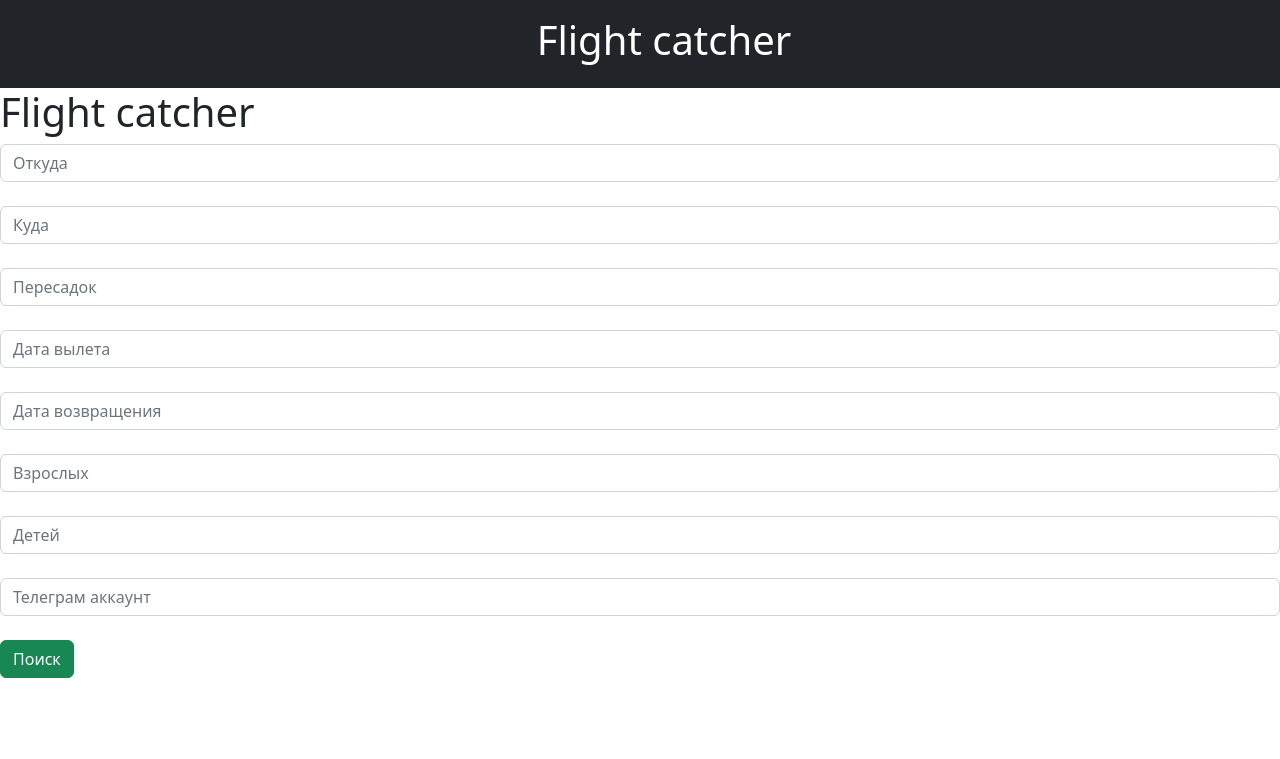
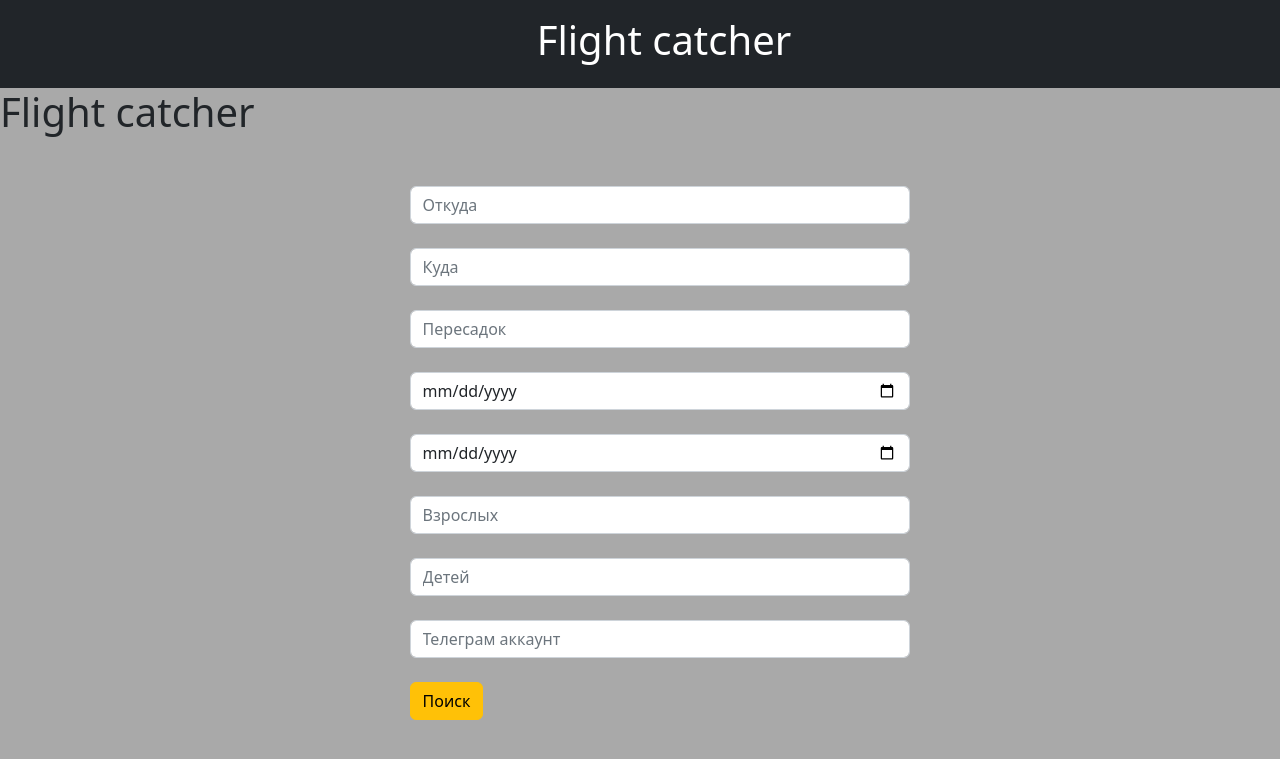
Before and after one commit to asbabushkin/Flight_catcher, a Django app: page / in a window 1280 px wide. Shown: the top 759 px of the page. Run offline with Django 4.2, Linux system fonts and the light colour scheme; some libraries are stand-ins or nearby versions.

Commit message:
Static files added to the project. First css added.

```diff
--- a/flight_catcher/backlog.txt
+++ b/flight_catcher/backlog.txt
@@ -1,4 +1,4 @@
-* доработать форму NewSearchForm:
+* доработать форму SearchForm:
     - если дата введена не в формате гггг-мм-дд, перевести ее в нужный формат (или сделать виджет ввода);
     - ребенок не может лететь без взрослого;
     - если установлен флаг "перелет в один конец", поле "дата обратного вылета" деактивирована;
@@ -9,4 +9,4 @@
     - поле 'num_children' должно быть не более 10;
     - поле 'telegr_acc' должно начинаться на '@';
 
-*
+* добавить виджет для полей дата вылета и дата возвращения формы SerchForm.
--- a/flight_catcher/flight_catcher/settings.py
+++ b/flight_catcher/flight_catcher/settings.py
@@ -123,7 +123,10 @@ USE_TZ = True
 # https://docs.djangoproject.com/en/4.1/howto/static-files/
 
 STATIC_URL = 'static/'
+STATICFILES_DIRS = [
+    BASE_DIR / "static",
 
+]
 # Default primary key field type
 # https://docs.djangoproject.com/en/4.1/ref/settings/#default-auto-field
 
--- a/flight_catcher/flight_catcher/urls.py
+++ b/flight_catcher/flight_catcher/urls.py
@@ -16,10 +16,13 @@ Including another URLconf
 from django.contrib import admin
 from django.urls import path, include
 from flight_search.views import *
+from django.conf import settings
+from django.conf.urls.static import static
+
 
 urlpatterns = [
     path('admin/', admin.site.urls),
     path('', include('flight_search.urls')),
-]
+] + static(settings.STATIC_URL, document_root=settings.STATIC_ROOT)
 
 handler404 = pageNotFound
--- a/flight_catcher/flight_search/forms.py
+++ b/flight_catcher/flight_search/forms.py
@@ -26,10 +26,12 @@ class SearchForm(forms.ModelForm):
             'depart_date': DateTimeInput(attrs={
                 'class': 'form-control',
                 'placeholder': 'Дата вылета',
+                'type': 'date',
             }),
             'return_date': DateTimeInput(attrs={
                 'class': 'form-control',
                 'placeholder': 'Дата возвращения',
+                'type': 'date',
             }),
             'num_adults': TextInput(attrs={
                 'class': 'form-control',
--- /dev/null
+++ b/flight_catcher/flight_search/static/flight_search/css/flight_search.css
@@ -0,0 +1,9 @@
+body {
+    background: darkgrey;
+}
+
+form {
+    margin-left: 32%;
+    width: 500px;
+    margin-top: 50px;
+}
--- a/flight_catcher/flight_search/templates/flight_search/base.html
+++ b/flight_catcher/flight_search/templates/flight_search/base.html
@@ -1,3 +1,4 @@
+{% load static %}
 <!DOCTYPE html>
 <html lang="en">
 <head>
@@ -6,6 +7,8 @@
     <title>{{ title }}</title>
     <link href="https://cdn.jsdelivr.net/npm/bootstrap@5.2.0/dist/css/bootstrap.min.css" rel="stylesheet"
           integrity="sha384-gH2yIJqKdNHPEq0n4Mqa/HGKIhSkIHeL5AyhkYV8i59U5AR6csBvApHHNl/vI1Bx" crossorigin="anonymous">
+    <link rel="stylesheet" href="{% static 'flight_search/css/flight_search.css' %}">
+    <link rel="stylesheet" href="https://use.fontawesome.com/releases/v5.8.2/css/all.css">
 </head>
 <body>
 
--- a/flight_catcher/flight_search/templates/flight_search/index.html
+++ b/flight_catcher/flight_search/templates/flight_search/index.html
@@ -16,7 +16,7 @@
 <!--    {{ form.luggage }}-->
     {{ form.telegr_acc }}<br>
     <span>{{ error }}</span>
-    <button class="btn btn-success" type="submit">Поиск</button>
+    <button class="btn btn-warning" type="submit">Поиск</button>
 </form>
 
 <!--<form action="{% url 'home' %}" method="post">-->
--- a/flight_catcher/flight_search/views.py
+++ b/flight_catcher/flight_search/views.py
@@ -1,5 +1,5 @@
 from django.shortcuts import render, redirect
-from django.http import HttpResponse, HttpResponseNotFound
+from django.http import HttpResponseNotFound
 
 from .forms import SearchForm
 
```
Also changed, not shown: flight_catcher/flight_search/static/flight_search/img/icon-airplane.png (added).
